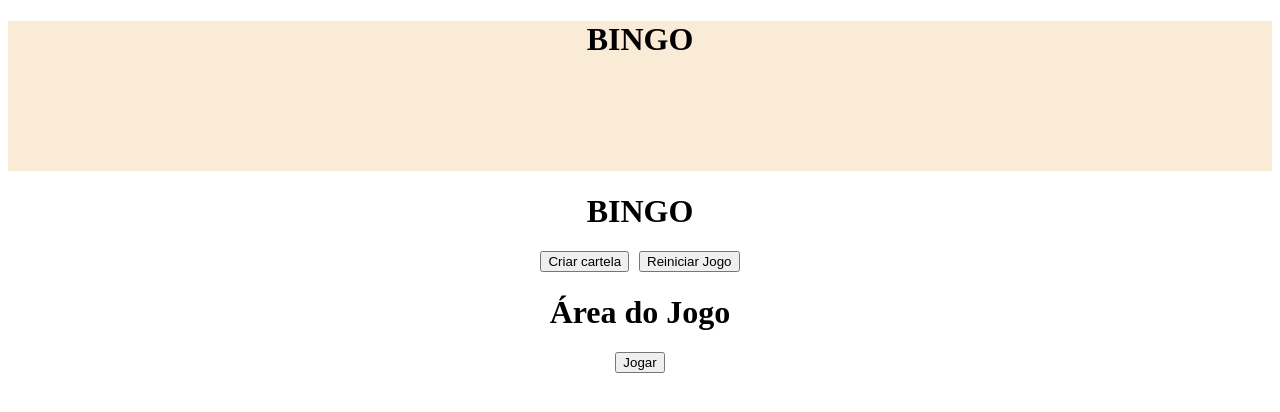
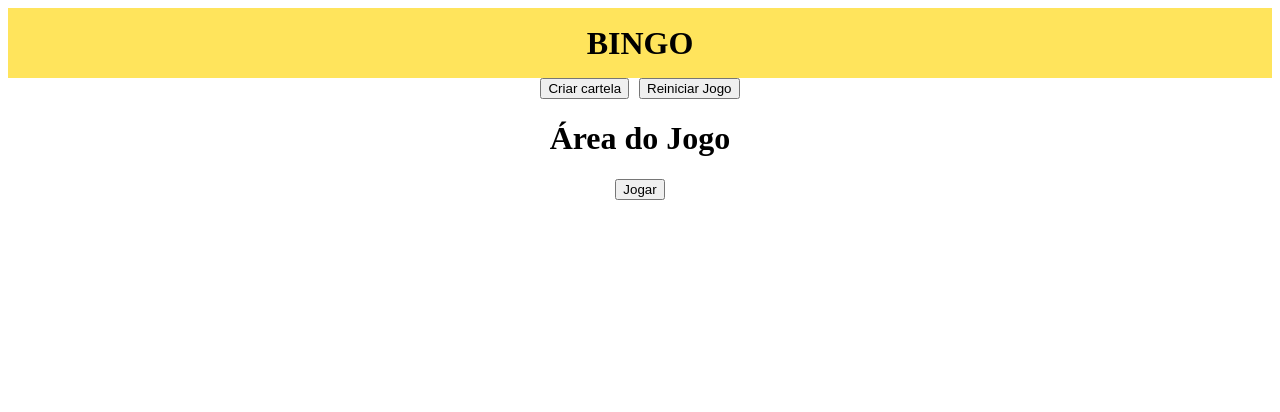
Before and after one commit to vitor-dornela/Web-Development, a plain HTML site: page Bingo/index.html in a window 1280 px wide. Drawn offline with Linux system fonts and the light colour scheme.

Commit message:
bingo v2

```diff
--- a/Bingo/index.html
+++ b/Bingo/index.html
@@ -7,6 +7,7 @@
     <meta http-equiv="X-UA-Compatible" content="IE=edge">
     <meta name="viewport" content="width=
     , initial-scale=1.0">
+
     <title>BINGO</title>
     <link rel="stylesheet" href="style.css">
 </head>
@@ -21,7 +22,6 @@
     <div class="container">
         <div class="row">
             <div class="col-8">
-                <h1 class="centro">BINGO</h1>
                 <div class="centro">
                     <button id="botaoGerarCartela" class="btn btn-primary" onclick="gerarCartelaHTML()">Criar cartela</button>
                     <button id="reset" style="margin-left: 10px;" class="btn btn-secondary" onclick="reiniciarJogo()">Reiniciar Jogo</button>
--- a/Bingo/style.css
+++ b/Bingo/style.css
@@ -10,9 +10,12 @@ th, td {
 }
 
 .jogo-header{
-    background-color: antiquewhite;
+    background-color: rgb(255, 228, 92);
     width: 100%;
-    height: 150px;
+    height: 70px;
+    display: flex;
+    align-items: center;
+    justify-content: center;
 }
 
 .centro{
@@ -26,8 +29,8 @@ th, td {
     align-items: center;
     justify-content: center;
     font-size: 25px;
-    width: 30px;
-    height: 30px;
+    width: 20px;
+    height: 20px;
     color: blue;
     background-color: pink;
     border: 1px solid blueviolet;
```
